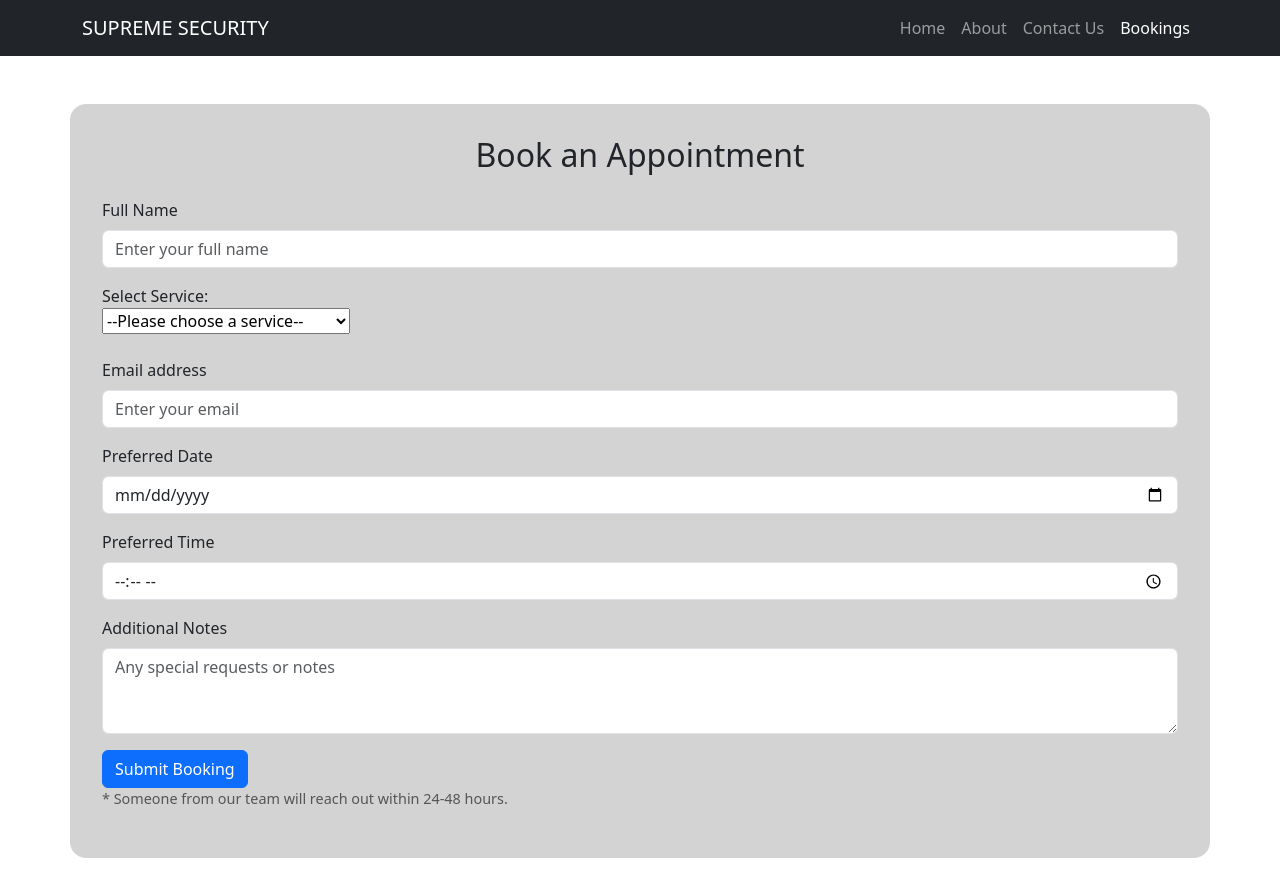
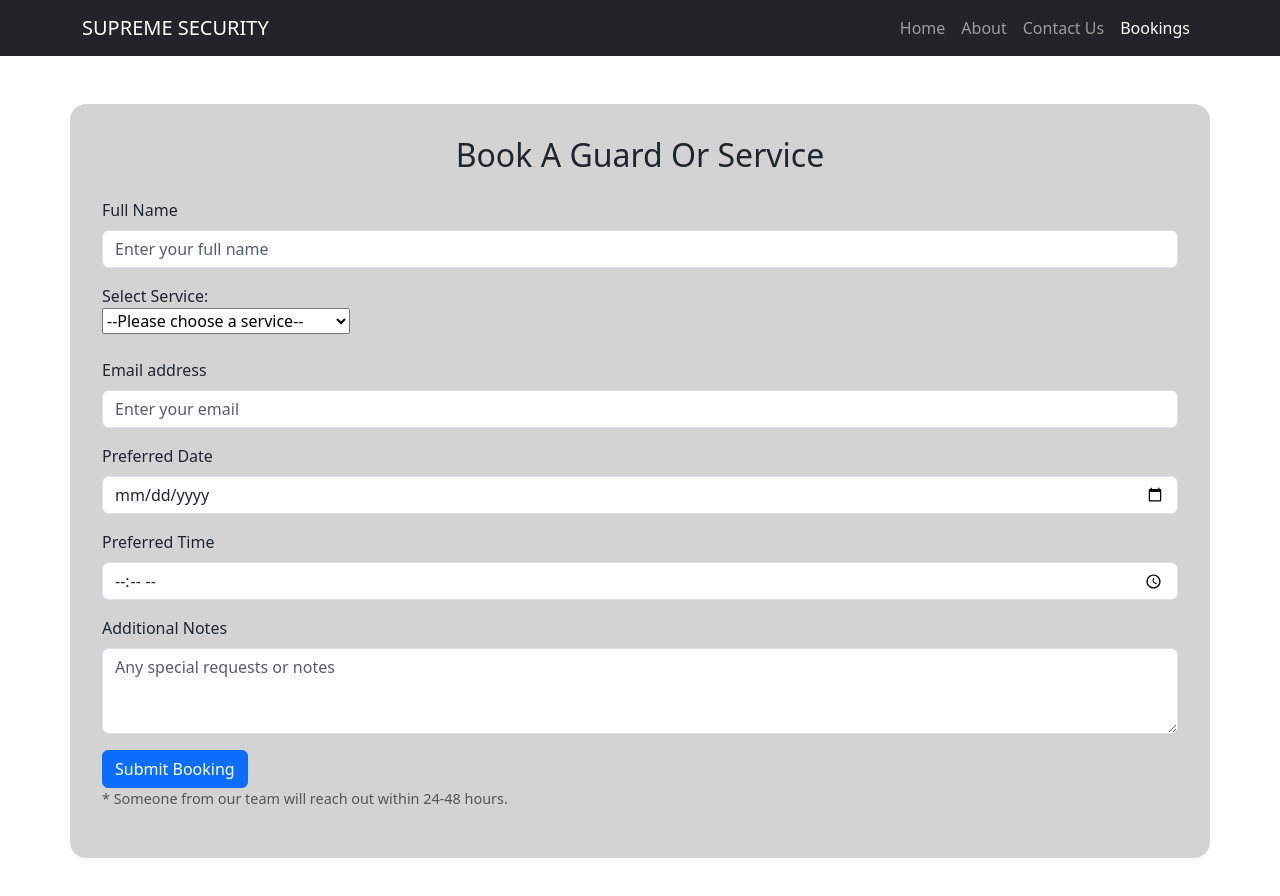
Before and after one commit to NaomiTorres-37/nxo-second-site, a plain HTML site: page bookings.html in a window 1280 px wide. Drawn offline with nearby package versions, Linux system fonts and the light colour scheme.

Commit message:
change booking form title

```diff
--- a/bookings.html
+++ b/bookings.html
@@ -47,7 +47,7 @@
   </nav>
   <!-- booking form -->
   <section class="container my-5 booking-section">
-    <h2 class="mb-4 text-center">Book an Appointment</h2>
+    <h2 class="mb-4 text-center">Book A Guard Or Service</h2>
 
     <form>
       <div class="mb-3">
```
